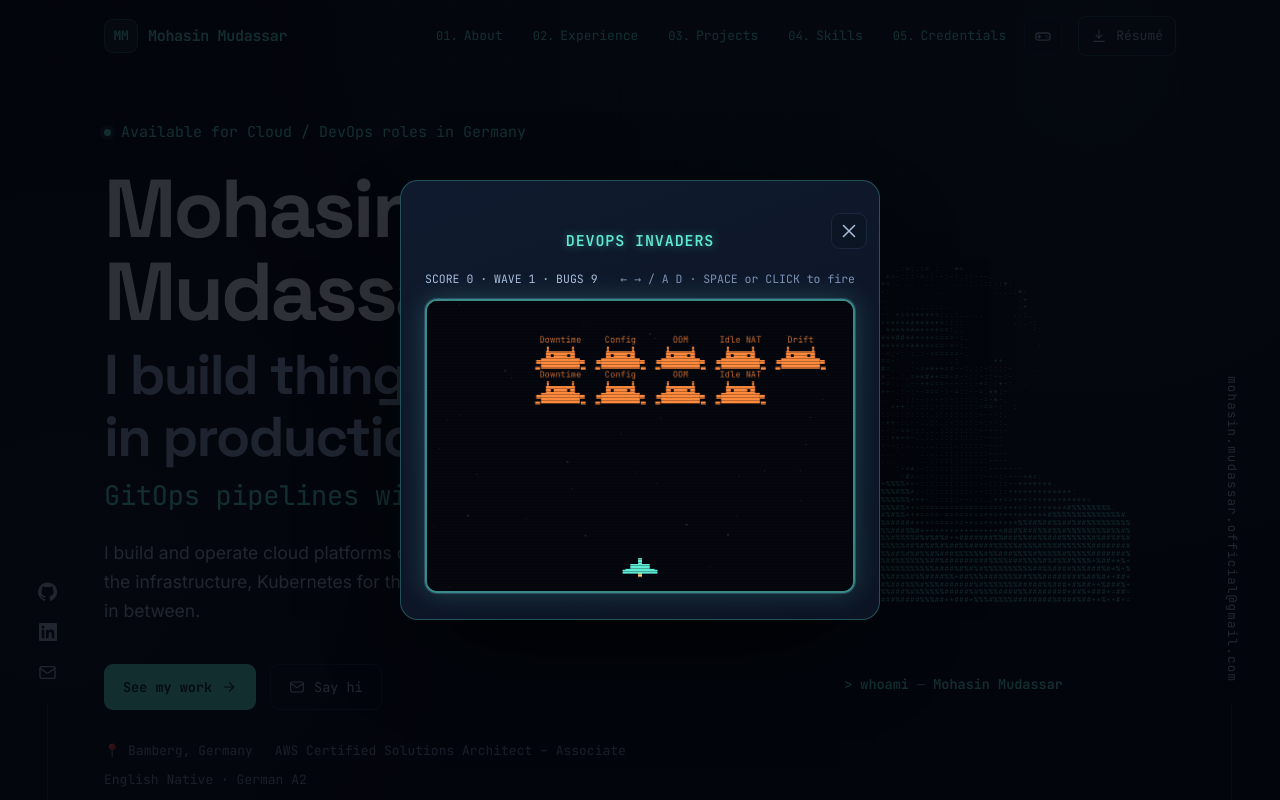
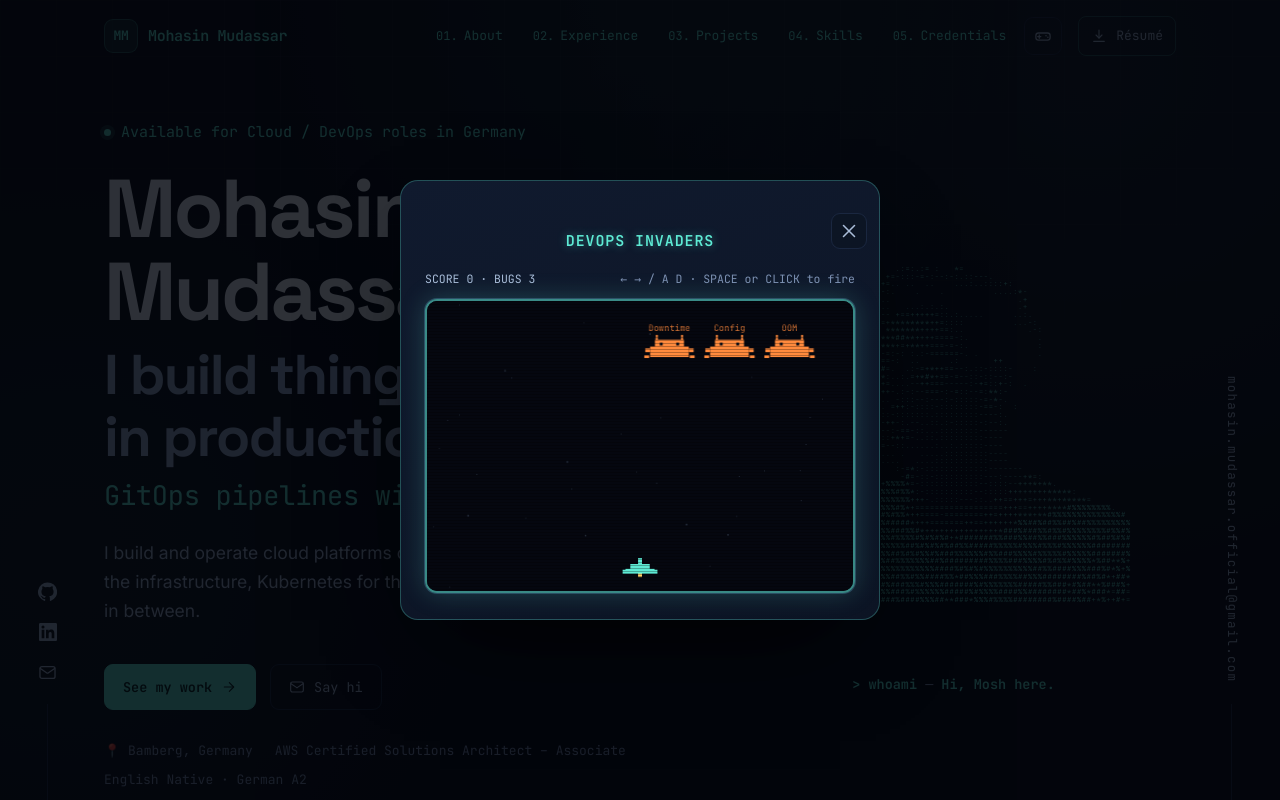
Before and after one commit to mohasinmudassar/mohasinmudassar.github.io, a Next.js app: page / in a window 1280 px wide. Both pictures are taken after a click on the button 1043 px from the left and 36 px from the top of the page. Shown: the top 800 px of the page. Built offline with nearby package versions, Linux system fonts and the light colour scheme.

Commit message:
updating game 1.1 and adding nickname

```diff
--- a/src/components/AsciiPortrait.tsx
+++ b/src/components/AsciiPortrait.tsx
@@ -335,7 +335,7 @@
   );
 }
 
-const NAME = "Mohasin Mudassar";
+const GREETING = "Hi, Mosh here.";
 
 function TypedName() {
   const [typed, setTyped] = useState("");
@@ -344,7 +344,7 @@
     let timer: ReturnType<typeof setTimeout>;
 
     if (window.matchMedia("(prefers-reduced-motion: reduce)").matches) {
-      timer = setTimeout(() => setTyped(NAME), 0);
+      timer = setTimeout(() => setTyped(GREETING), 0);
       return () => clearTimeout(timer);
     }
     let i = 0;
@@ -353,15 +353,15 @@
     const tick = () => {
       if (!deleting) {
         i++;
-        setTyped(NAME.slice(0, i));
-        if (i >= NAME.length) {
+        setTyped(GREETING.slice(0, i));
+        if (i >= GREETING.length) {
           deleting = true;
           timer = setTimeout(tick, 2200);
           return;
         }
       } else {
         i--;
-        setTyped(NAME.slice(0, i));
+        setTyped(GREETING.slice(0, i));
         if (i <= 0) {
           deleting = false;
           timer = setTimeout(tick, 500);
--- a/src/components/DevOpsInvaders.tsx
+++ b/src/components/DevOpsInvaders.tsx
@@ -9,17 +9,13 @@
 
 const LABELS = ["Downtime", "Misconfiguration", "OOMKilled", "Unused NAT Gateway", "Terraform Drift"];
 const SHORT_LABELS: Record<string, string> = { Misconfiguration: "Config", OOMKilled: "OOM", "Unused NAT Gateway": "Idle NAT", "Terraform Drift": "Drift" };
+const MIN_LINE_BUGS = 2;
+const MAX_LINE_BUGS = 5;
 const BUG_W = 46;
 const BUG_H = 22;
 const BUG_GAP = 16;
 const BUG_TOP = 40;
-const BUG_BOTTOM_LIMIT = H - 66; // lowest alive row reaching here = incident
-const ROW_GAP = BUG_H + 14;
-const MAX_COLS = 7; // more than this and a row no longer fits W with room to bounce
-const MAX_ROWS = 5; // more than this and the bottom row starts past BUG_BOTTOM_LIMIT
-const MAX_WAVE_BUGS = MAX_COLS * MAX_ROWS;
-const BASE_WAVE_BUGS = 10; // wave 1 spawns roughly this many, across as many lines as it takes
-const WAVE_GROWTH = 1.5; // each wave brings ~50% more bugs than the last
+const BUG_BOTTOM_LIMIT = H - 66; // line reaching here = incident
 
 const PLAYER_W = 30;
 const PLAYER_H = 16;
@@ -30,44 +26,28 @@
 const FIRE_COOLDOWN = 200; // ms
 
 const KILL_SCORE = 10;
-const WAVE_CLEAR_BONUS = 50;
+const LINE_CLEAR_BONUS = 20;
 
 const GREEN = "94, 234, 212"; // --accent
 const BLUE = "125, 211, 252"; // --sky
 const ORANGE = "255, 138, 61"; // neon orange, local to this feature
 
-type Bug = { label: string; baseX: number; baseY: number; alive: boolean };
+type Bug = { label: string; baseX: number; alive: boolean };
 type Bullet = { x: number; y: number };
 type Particle = { x: number; y: number; vx: number; vy: number; life: number; color: string };
 type Status = "playing" | "lose";
 
-// ~50% more bugs than the last wave, with a little randomness so the exact
-// count varies run to run instead of following a rigid formula.
-function waveBugTarget(wave: number): number {
-  const grown = BASE_WAVE_BUGS * Math.pow(WAVE_GROWTH, wave - 1);
-  const jitter = Math.floor(Math.random() * 3) - 1; // -1, 0 or +1
-  return Math.max(4, Math.min(MAX_WAVE_BUGS, Math.round(grown) + jitter));
-}
-
-function spawnWave(wave: number): Bug[] {
-  const target = waveBugTarget(wave);
-  const rows = Math.min(MAX_ROWS, Math.max(1, Math.ceil(target / MAX_COLS)));
-  const cols = Math.min(MAX_COLS, Math.ceil(target / rows));
-  const total = cols * BUG_W + (cols - 1) * BUG_GAP;
+// A fresh line of 2-5 bugs — no waves, no growing difficulty curve, just a
+// new random-sized line every time the current one is cleared.
+function spawnLine(): Bug[] {
+  const count = MIN_LINE_BUGS + Math.floor(Math.random() * (MAX_LINE_BUGS - MIN_LINE_BUGS + 1));
+  const total = count * BUG_W + (count - 1) * BUG_GAP;
   const startX = (W - total) / 2;
-
-  const bugs: Bug[] = [];
-  for (let r = 0; r < rows && bugs.length < target; r++) {
-    for (let c = 0; c < cols && bugs.length < target; c++) {
-      bugs.push({
-        label: LABELS[bugs.length % LABELS.length],
-        baseX: startX + c * (BUG_W + BUG_GAP),
-        baseY: r * ROW_GAP,
-        alive: true,
-      });
-    }
-  }
-  return bugs;
+  return Array.from({ length: count }, (_, i) => ({
+    label: LABELS[i % LABELS.length],
+    baseX: startX + i * (BUG_W + BUG_GAP),
+    alive: true,
+  }));
 }
 
 function drawBug(ctx: CanvasRenderingContext2D, x: number, y: number) {
@@ -107,10 +87,9 @@
   const draggingRef = useRef(false);
   const lastFireRef = useRef(0);
   const bulletsRef = useRef<Bullet[]>([]);
-  const waveRef = useRef(1);
-  // Wave 1's bug count is randomized (see waveBugTarget) — draw it once via
-  // useState's lazy initializer so the ref and the displayed count agree.
-  const [initialBugs] = useState(() => spawnWave(1));
+  // The first line's bug count is randomized — draw it once via useState's
+  // lazy initializer so the ref and the displayed count agree.
+  const [initialBugs] = useState(() => spawnLine());
   const bugsRef = useRef<Bug[]>(initialBugs);
   const formationRef = useRef({ x: 0, y: 0, dir: 1 });
   const particlesRef = useRef<Particle[]>([]);
@@ -119,7 +98,6 @@
 
   const [status, setStatus] = useState<Status>("playing");
   const [bugsAlive, setBugsAlive] = useState(initialBugs.length);
-  const [wave, setWave] = useState(1);
   const [score, setScore] = useState(0);
 
   const spawnExplosion = (x: number, y: number) => {
@@ -148,15 +126,13 @@
   const reset = () => {
     playerXRef.current = (W - PLAYER_W) / 2;
     bulletsRef.current = [];
-    waveRef.current = 1;
-    bugsRef.current = spawnWave(1);
+    bugsRef.current = spawnLine();
     formationRef.current = { x: 0, y: 0, dir: 1 };
     particlesRef.current = [];
     statusRef.current = "playing";
     keysRef.current = { left: false, right: false };
     setStatus("playing");
     setBugsAlive(bugsRef.current.length);
-    setWave(1);
     setScore(0);
     canvasRef.current?.focus({ preventScroll: true });
     // The loop stops itself once the player dies — kick it back off.
@@ -191,10 +167,9 @@
         const bugs = bugsRef.current;
         const alive = bugs.filter((b) => b.alive);
         const formation = formationRef.current;
-        // Kill-ratio (not raw count) so the speed-up feels the same whether
-        // a wave has 10 bugs or 35 — plus a per-wave baseline ramp.
+        // Speeds up as the current line thins out — resets with each new line.
         const killedFraction = bugs.length ? (bugs.length - alive.length) / bugs.length : 0;
-        const speed = 0.55 + (waveRef.current - 1) * 0.12 + killedFraction * 1.6;
+        const speed = 0.55 + killedFraction * 1.6;
         formation.x += formation.dir * speed;
         if (alive.length) {
           const left = Math.min(...alive.map((b) => b.baseX)) + formation.x;
@@ -205,10 +180,7 @@
           }
         }
 
-        // Only the lowest surviving row matters — clearing the front rows
-        // buys headroom even as the formation keeps descending.
-        const lowestAliveY = alive.length ? Math.max(...alive.map((b) => b.baseY)) : 0;
-        if (alive.length && BUG_TOP + formation.y + lowestAliveY + BUG_H >= BUG_BOTTOM_LIMIT) {
+        if (BUG_TOP + formation.y + BUG_H >= BUG_BOTTOM_LIMIT) {
           statusRef.current = "lose";
           setStatus("lose");
         }
@@ -219,7 +191,7 @@
           for (const bug of bugs) {
             if (!bug.alive) continue;
             const bx = bug.baseX + formation.x;
-            const by = BUG_TOP + formation.y + bug.baseY;
+            const by = BUG_TOP + formation.y;
             if (bullet.x > bx && bullet.x < bx + BUG_W && bullet.y > by && bullet.y < by + BUG_H) {
               bug.alive = false;
               spawnExplosion(bx + BUG_W / 2, by + BUG_H / 2);
@@ -227,11 +199,8 @@
               const remaining = bugs.filter((b) => b.alive).length;
               setBugsAlive(remaining);
               if (remaining <= 0) {
-                const nextWave = waveRef.current + 1;
-                waveRef.current = nextWave;
-                setWave(nextWave);
-                setScore((s) => s + WAVE_CLEAR_BONUS);
-                bugsRef.current = spawnWave(nextWave);
+                setScore((s) => s + LINE_CLEAR_BONUS);
+                bugsRef.current = spawnLine();
                 formationRef.current = { x: 0, y: 0, dir: 1 };
                 setBugsAlive(bugsRef.current.length);
               }
@@ -260,7 +229,7 @@
       for (const bug of bugsRef.current) {
         if (!bug.alive) continue;
         const bx = bug.baseX + formation.x;
-        const by = BUG_TOP + formation.y + bug.baseY;
+        const by = BUG_TOP + formation.y;
         drawBug(ctx, bx, by);
         ctx.fillStyle = `rgba(${ORANGE}, 0.85)`;
         ctx.fillText(SHORT_LABELS[bug.label] ?? bug.label, bx + BUG_W / 2, by - 9);
@@ -346,15 +315,15 @@
   return (
     <div className="invaders" ref={wrapRef}>
       <div className="invaders-hud">
-        <span>SCORE {score} · WAVE {wave} · BUGS {bugsAlive}</span>
+        <span>SCORE {score} · BUGS {bugsAlive}</span>
         <span className="invaders-hint"><span className="keyboard-hint">← → / A D · SPACE or CLICK to fire</span><span className="touch-hint">Drag to move · Tap to fire</span></span>
       </div>
       <div className="invaders-screen">
-        <canvas ref={canvasRef} tabIndex={0} role="img" aria-label={`DevOps Invaders. Move with left/right arrows or A/D and fire with Space. On touch screens, drag to move and tap to fire. Bugs keep coming in waves — survive as long as you can. Current score ${score}.`} />
+        <canvas ref={canvasRef} tabIndex={0} role="img" aria-label={`DevOps Invaders. Move with left/right arrows or A/D and fire with Space. On touch screens, drag to move and tap to fire. New bugs keep coming — survive as long as you can. Current score ${score}.`} />
         {status === "lose" && (
           <div className="invaders-overlay invaders-lose">
             <p>INCIDENT DETECTED!</p>
-            <p className="invaders-sub">PagerDuty alert triggered — final score {score}, reached wave {wave}</p>
+            <p className="invaders-sub">PagerDuty alert triggered — final score {score}</p>
             <button type="button" className="btn btn-solid" onClick={reset}>
               Trigger rollback
             </button>
```
